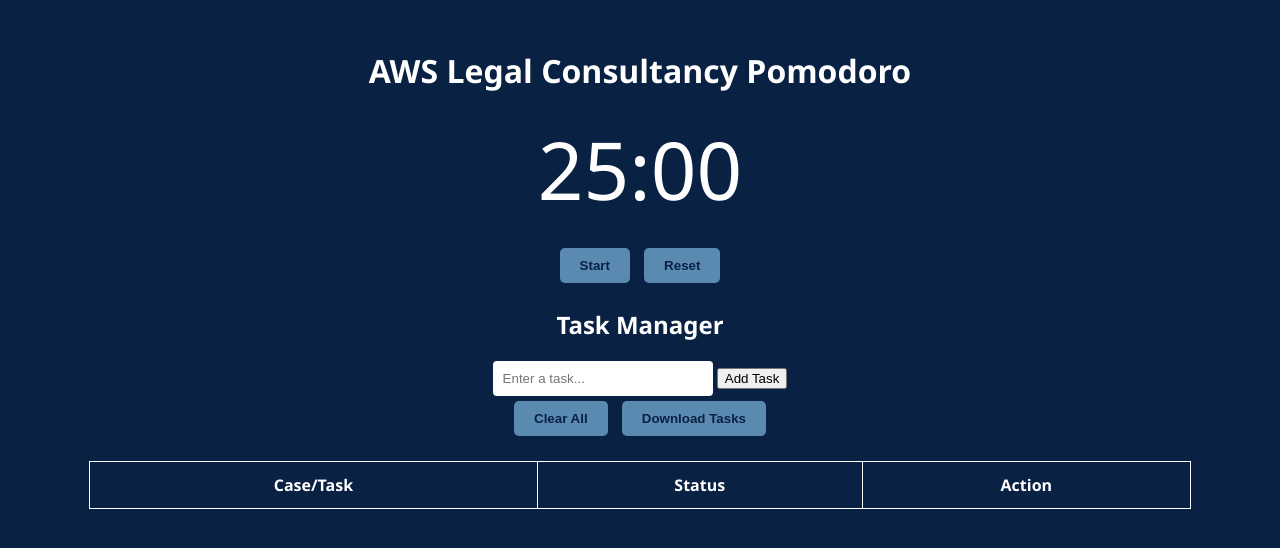
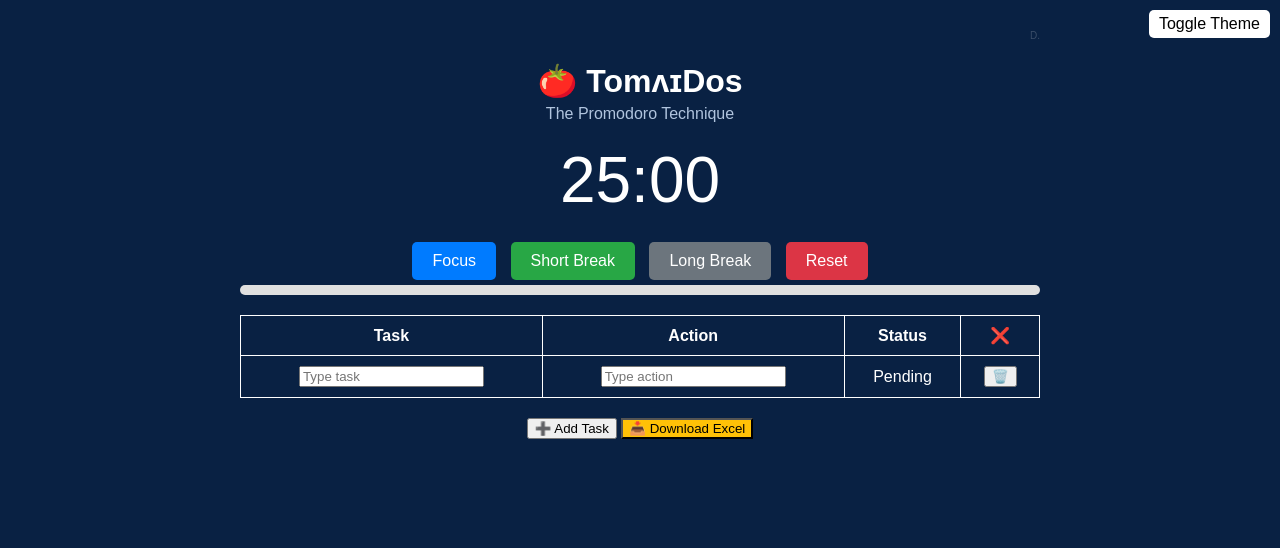
Before and after one commit to deeaenara/legal-pomodoro, a plain HTML site: page index.html in a window 1280 px wide. Drawn offline with Linux system fonts and the light colour scheme.

Commit message:
Update index.html
<p style="font-size:10px; color:rgba(255,255,255,0.2); text-align:right; margin-top:10px;">
  D.
</p>

```diff
--- a/index.html
+++ b/index.html
@@ -3,160 +3,198 @@
 <head>
   <meta charset="UTF-8">
   <meta name="viewport" content="width=device-width, initial-scale=1.0">
-  <title>AWS Legal Consultancy Pomodoro</title>
+  <title>AWS Legal Consultancy 🍅 TomʌɪDos</title>
   <style>
     body {
+      font-family: Arial, sans-serif;
       background-color: #092143;
       color: white;
-      font-family: 'Segoe UI', sans-serif;
       text-align: center;
+      margin: 0;
       padding: 20px;
     }
-    .timer {
-      font-size: 80px;
-      margin: 20px 0;
+    .container {
+      max-width: 800px;
+      margin: auto;
     }
-    .buttons button, .task-controls button {
-      background-color: #5b8ab0;
-      color: #092143;
+    h1 { margin-bottom: 5px; }
+    #sessionLabel {
+      margin-top: 0;
+      font-weight: normal;
+      color: #b0c4de;
+    }
+    .timer { font-size: 64px; margin: 20px 0; }
+    .controls button {
+      margin: 5px;
+      padding: 10px 20px;
+      font-size: 16px;
       border: none;
-      padding: 10px 20px;
-      margin: 5px;
+      border-radius: 5px;
       cursor: pointer;
-      border-radius: 5px;
-      font-weight: bold;
     }
-    input[type="text"] {
-      padding: 10px;
-      width: 200px;
-      border-radius: 4px;
-      border: none;
-    }
+    #focusBtn { background-color: #007bff; color: white; }
+    #shortBreakBtn { background-color: #28a745; color: white; }
+    #longBreakBtn { background-color: #6c757d; color: white; }
+    #resetBtn { background-color: #dc3545; color: white; }
     table {
-      margin: 20px auto;
+      width: 100%;
       border-collapse: collapse;
-      width: 90%;
-      color: white;
+      margin-top: 20px;
     }
     th, td {
-      padding: 12px;
+      padding: 10px;
       border: 1px solid white;
+    }
+    .progressBar {
+      width: 100%;
+      background-color: #e0e0e0;
+      height: 10px;
+      border-radius: 5px;
+      margin-bottom: 20px;
+      overflow: hidden;
+    }
+    .progressBarFill {
+      height: 100%;
+      background-color: #17a2b8;
+      width: 0%;
+      transition: width 0.5s ease-in-out;
+    }
+    #downloadBtn {
+      background-color: #ffc107;
+      color: #000;
+      margin-top: 20px;
+    }
+    .dark-toggle {
+      position: fixed;
+      top: 10px;
+      right: 10px;
+      background: #fff;
+      color: #000;
+      padding: 5px 10px;
+      border-radius: 5px;
+      cursor: pointer;
     }
   </style>
 </head>
 <body>
-  <h1>AWS Legal Consultancy Pomodoro</h1>
-
+  <div class="dark-toggle" onclick="toggleTheme()">Toggle Theme</div>
+  <div class="container">
+    <p style="font-size:10px; color:rgba(255,255,255,0.2); text-align:right; margin-top:10px;">
+  D.
+</p>
+    <h1>🍅 TomʌɪDos</h1>
+    <p id="sessionLabel">The Promodoro Technique</p>
     <div class="timer" id="timer">25:00</div>
-  <div class="buttons">
-    <button onclick="startTimer()">Start</button>
-    <button onclick="resetTimer()">Reset</button>
+    <div class="controls">
+      <button id="focusBtn" onclick="startTimer(25, 'Focus Session')">Focus</button>
+      <button id="shortBreakBtn" onclick="startTimer(5, 'Short Break')">Short Break</button>
+      <button id="longBreakBtn" onclick="startTimer(15, 'Long Break')">Long Break</button>
+      <button id="resetBtn" onclick="resetTimer()">Reset</button>
     </div>
-
-  <h2>Task Manager</h2>
-  <input type="text" id="taskInput" placeholder="Enter a task...">
-  <button onclick="addTask()">Add Task</button>
-
-  <div class="task-controls">
-    <button id="clearTasks">Clear All</button>
-    <button id="downloadTasks">Download Tasks</button>
+    <div class="progressBar">
+      <div class="progressBarFill" id="progressFill"></div>
     </div>
-
-  <table>
+    <table id="taskTable">
       <thead>
-      <tr><th>Case/Task</th><th>Status</th><th>Action</th></tr>
+        <tr>
+          <th>Task</th>
+          <th>Action</th>
+          <th>Status</th>
+          <th>❌</th>
+        </tr>
       </thead>
-    <tbody id="taskTableBody"></tbody>
+      <tbody>
+        <tr>
+          <td><input type="text" placeholder="Type task"></td>
+          <td><input type="text" placeholder="Type action"></td>
+          <td>Pending</td>
+          <td><button onclick="deleteRow(this)">🗑️</button></td>
+        </tr>
+      </tbody>
     </table>
+    <button onclick="addRow()">➕ Add Task</button>
+    <button id="downloadBtn" onclick="downloadExcel()">📥 Download Excel</button>
+  </div>
+  <audio id="alertSound" src="https://www.soundjay.com/buttons/sounds/beep-07.mp3"></audio>
 
   <script>
-    let timer;
-    let time = 25 * 60;
-    let running = false;
+    let timerInterval, timeLeft, totalTime;
 
-    function startTimer() {
-      if (!running) {
-        running = true;
-        timer = setInterval(() => {
-          if (time <= 0) {
-            clearInterval(timer);
-            running = false;
-            alert('Pomodoro complete!');
+    function startTimer(minutes, label) {
+      clearInterval(timerInterval);
+      totalTime = minutes * 60;
+      timeLeft = totalTime;
+      document.getElementById('sessionLabel').innerText = label;
+      updateTimerDisplay();
+      timerInterval = setInterval(() => {
+        if (timeLeft <= 0) {
+          clearInterval(timerInterval);
+          document.getElementById('alertSound').play();
+          autoMarkDone();
           return;
         }
-          time--;
-          displayTime();
+        timeLeft--;
+        updateTimerDisplay();
       }, 1000);
-      }
     }
 
     function resetTimer() {
-      clearInterval(timer);
-      time = 25 * 60;
-      running = false;
-      displayTime();
+      clearInterval(timerInterval);
+      document.getElementById('timer').innerText = '25:00';
+      document.getElementById('sessionLabel').innerText = 'Focus Session';
+      document.getElementById('progressFill').style.width = '0%';
     }
 
-    function displayTime() {
-      const minutes = String(Math.floor(time / 60)).padStart(2, '0');
-      const seconds = String(time % 60).padStart(2, '0');
-      document.getElementById("timer").innerText = `${minutes}:${seconds}`;
+    function updateTimerDisplay() {
+      let minutes = Math.floor(timeLeft / 60);
+      let seconds = timeLeft % 60;
+      document.getElementById('timer').innerText = `${minutes.toString().padStart(2, '0')}:${seconds.toString().padStart(2, '0')}`;
+      document.getElementById('progressFill').style.width = `${((totalTime - timeLeft) / totalTime) * 100}%`;
     }
 
-    // Task system
-    const taskInput = document.getElementById("taskInput");
-    const taskTableBody = document.getElementById("taskTableBody");
-
-    function addTask() {
-      const text = taskInput.value.trim();
-      if (!text) return;
-      const tasks = JSON.parse(localStorage.getItem("tasks")) || [];
-      tasks.push({ text, done: false });
-      localStorage.setItem("tasks", JSON.stringify(tasks));
-      taskInput.value = "";
-      renderTasks();
+    function addRow() {
+      const row = document.createElement('tr');
+      row.innerHTML = `<td><input type="text" placeholder="Type task"></td>
+                       <td><input type="text" placeholder="Type action"></td>
+                       <td>Pending</td>
+                       <td><button onclick="deleteRow(this)">🗑️</button></td>`;
+      document.querySelector('#taskTable tbody').appendChild(row);
     }
 
-    function deleteTask(index) {
-      const tasks = JSON.parse(localStorage.getItem("tasks")) || [];
-      tasks.splice(index, 1);
-      localStorage.setItem("tasks", JSON.stringify(tasks));
-      renderTasks();
+    function deleteRow(btn) {
+      btn.parentElement.parentElement.remove();
     }
 
-    function renderTasks() {
-      const tasks = JSON.parse(localStorage.getItem("tasks")) || [];
-      taskTableBody.innerHTML = "";
-      tasks.forEach((task, index) => {
-        const row = document.createElement("tr");
-        row.innerHTML = `
-          <td>${task.text}</td>
-          <td>${task.done ? '✅ Done' : '⏳ Pending'}</td>
-          <td><button onclick="deleteTask(${index})">❌</button></td>
-        `;
-        taskTableBody.appendChild(row);
+    function autoMarkDone() {
+      const rows = document.querySelectorAll('#taskTable tbody tr');
+      rows.forEach(row => {
+        const statusCell = row.children[2];
+        if (statusCell.innerText === 'Pending') statusCell.innerText = 'Done';
       });
     }
 
-    document.getElementById("clearTasks").addEventListener("click", () => {
-      localStorage.removeItem("tasks");
-      taskTableBody.innerHTML = "";
+    function downloadExcel() {
+      let csv = 'Task,Action,Status\n';
+      document.querySelectorAll('#taskTable tbody tr').forEach(row => {
+        const cells = row.querySelectorAll('td');
+        const task = cells[0].querySelector('input')?.value || '';
+        const action = cells[1].querySelector('input')?.value || '';
+        const status = cells[2].innerText;
+        csv += `${task},${action},${status}\n`;
       });
+      const blob = new Blob([csv], { type: 'text/csv' });
+      const url = URL.createObjectURL(blob);
+      const link = document.createElement('a');
+      link.href = url;
+      link.download = 'legal-pomodoro-tasks.csv';
+      link.click();
+    }
 
-    document.getElementById("downloadTasks").addEventListener("click", () => {
-      const tasks = JSON.parse(localStorage.getItem("tasks")) || [];
-      const csv = "data:text/csv;charset=utf-8," + tasks.map(t => t.text).join("\n");
-      const link = document.createElement("a");
-      link.setAttribute("href", encodeURI(csv));
-      link.setAttribute("download", "legal_tasks.csv");
-      document.body.appendChild(link);
-      link.click();
-      document.body.removeChild(link);
-    });
-
-    // Load on page load
-    renderTasks();
-    displayTime();
+    function toggleTheme() {
+      const body = document.body;
+      body.style.backgroundColor = body.style.backgroundColor === 'white' ? '#092143' : 'white';
+      body.style.color = body.style.color === 'black' ? 'white' : 'black';
+    }
   </script>
 </body>
 </html>
```
Lines whose indentation alone changed are shown as unchanged.
